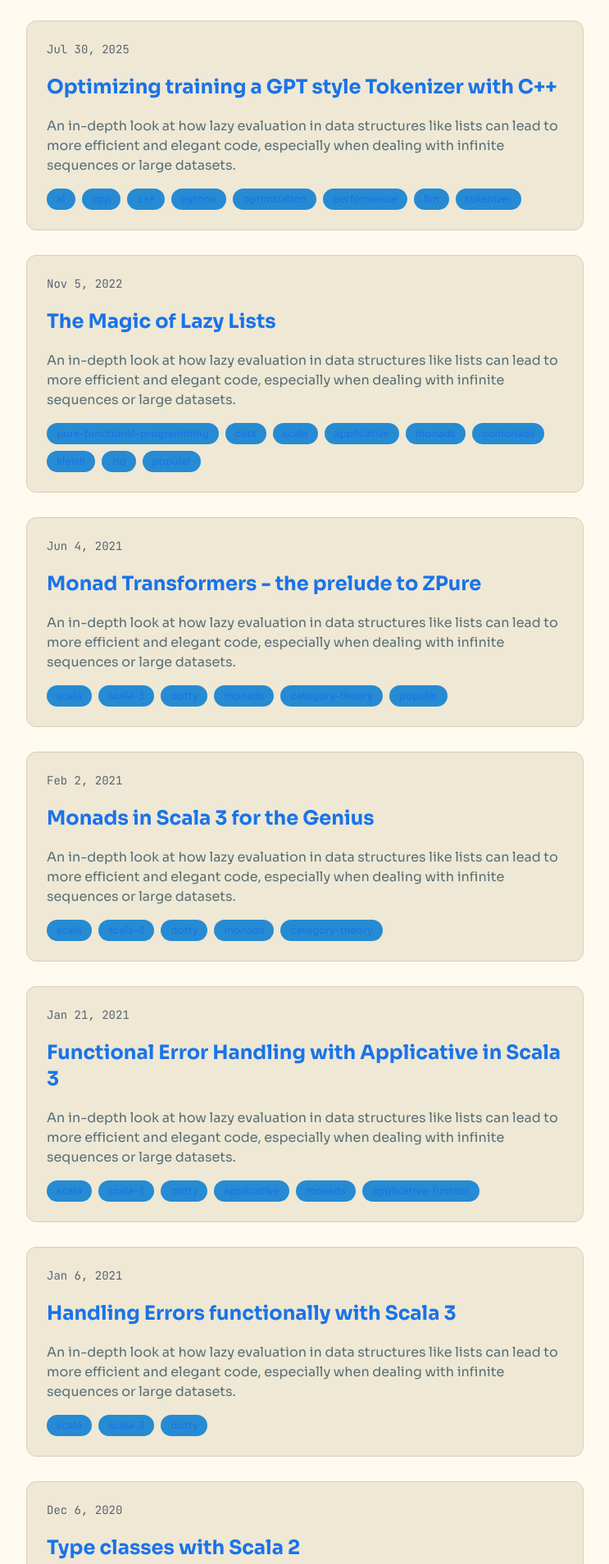
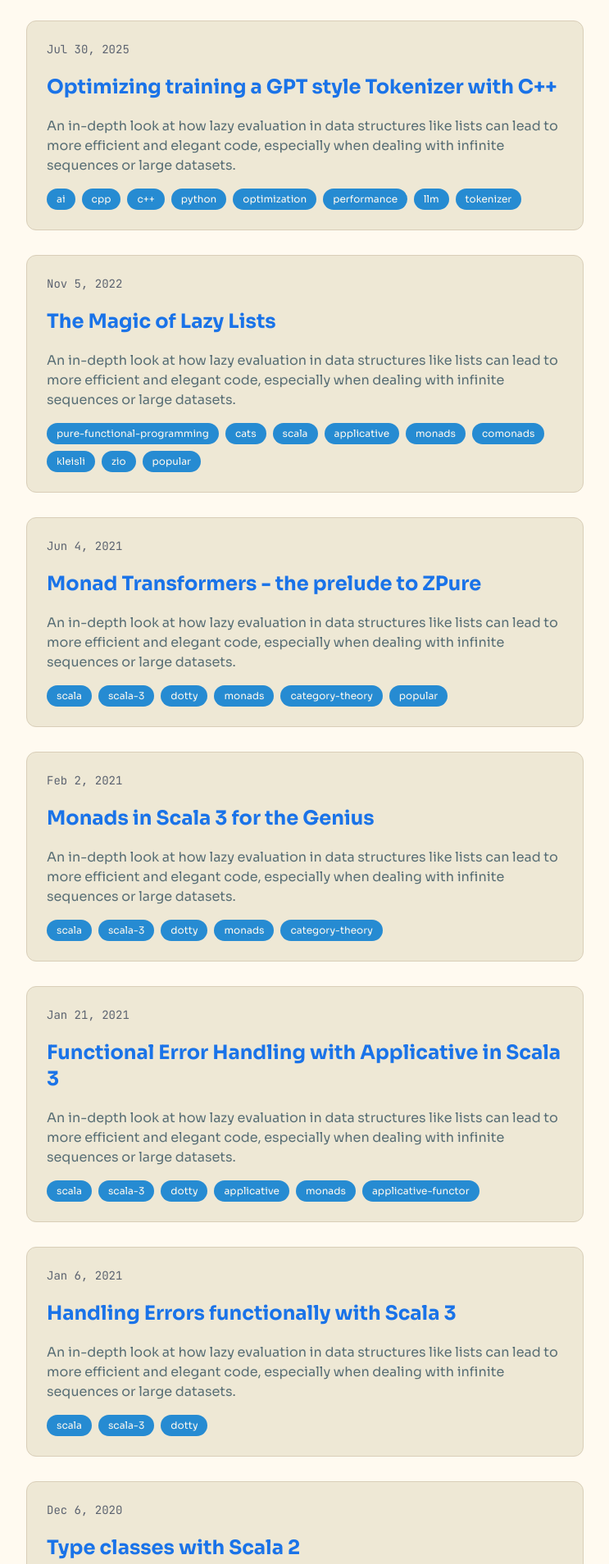
Before and after one commit to justinhj/justinhj.github.io, a Jekyll site: the page built from index.html, in a window 1280 px wide. Shown: the part 439-2347 px from the top of the page at 82% size, without its empty margins (268-1011 px from the left). Built offline with Jekyll 4.4.1, drawn with Linux system fonts in a browser that asks for light colours.

Commit message:
fix tag colors in light

```diff
--- a/_sass/_base.scss
+++ b/_sass/_base.scss
@@ -72,7 +72,7 @@ a {
 
     &:hover {
         color: $text-color;
-        text-decoration: underline;
+        text-decoration: none;
     }
 }
 
@@ -85,13 +85,12 @@ a {
       &:visited {
           color: darken($brand-color-light, 25%);
       }
-// todo make this just invert a background
       &:hover {
-          // color: $text-color-light;
           text-decoration: none;
 	  background-color: darken($background-color-light, 10%);
       }
   }
+
 }
 
 /**
@@ -267,6 +266,25 @@ h1, h2, h3, .accent-text {
     text-decoration: none;
 }
 
+/* Light mode tags */
+
+@media (prefers-color-scheme: light) {
+
+  .tag a {
+      color: $background-color-light;
+      text-decoration: none;
+
+      &:visited {
+          color: darken($background-color-light, 5%);
+      }
+
+      &:hover {
+	  color: $background-color-light;
+          background-color: #268bd2;
+      }
+  }
+}
+
 /* Force override of margins */
 .home h1,
 .home h2,
```
